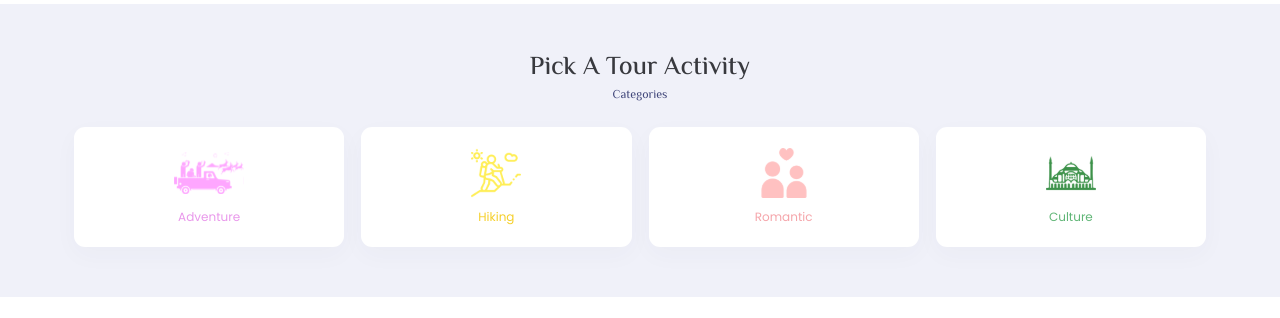
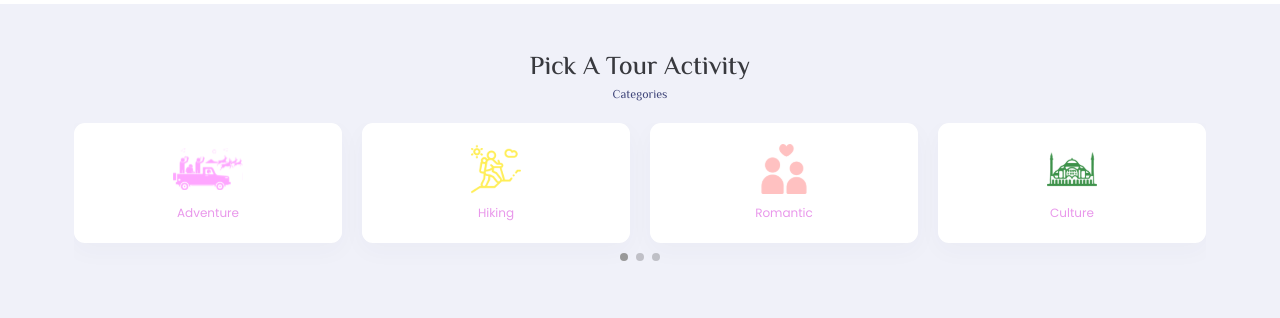
Before and after one commit to M-Zeeshan-Ahsan/control-loops-frontend-test, a React (Vite) app: page / in a window 1280 px wide. Shown: the part 1320-1638 px from the top of the page. Built offline with nearby package versions, Linux system fonts and the light colour scheme.

Commit message:
swipper updated

```diff
--- a/package.json
+++ b/package.json
@@ -11,7 +11,8 @@
   },
   "dependencies": {
     "react": "^19.2.8",
-    "react-dom": "^19.2.8"
+    "react-dom": "^19.2.8",
+    "swiper": "^14.1.0"
   },
   "devDependencies": {
     "@eslint/js": "^10.0.1",
--- a/src/components/activities/TourActivities/TourActivities.css
+++ b/src/components/activities/TourActivities/TourActivities.css
@@ -17,7 +17,18 @@
 .centered h2 {
   margin-bottom: 3px;
 }
-
+.swiper {
+  padding-bottom: 30px;
+}
+.activities-section .swiper-pagination-bullet-active {
+  background: #999 !important;
+}
+.swiper-wrapper {
+  padding-bottom: 25px !important;
+}
+.swiper-pagination {
+  bottom: 0 !important;
+}
 @media (max-width: 680px) {
   .activities-grid {
     grid-template-columns: 1fr 1fr;
--- a/src/components/activities/TourActivities/TourActivities.jsx
+++ b/src/components/activities/TourActivities/TourActivities.jsx
@@ -5,6 +5,11 @@ import adventureIcon from "../../../assets/images/adventure.svg";
 import hikingIcon from "../../../assets/images/hiking.svg";
 import romanticIcon from "../../../assets/images/romantic.svg";
 import cultureIcon from "../../../assets/images/culture.svg";
+import { Swiper, SwiperSlide } from "swiper/react";
+import { Pagination } from "swiper/modules";
+
+import "swiper/css";
+import "swiper/css/pagination";
 const activities = [
   {
     title: "Adventure",
@@ -22,6 +27,14 @@ const activities = [
     title: "Culture",
     icon: cultureIcon,
   },
+  {
+    title: "Adventure 2",
+    icon: adventureIcon,
+  },
+  {
+    title: "Hiking 2",
+    icon: hikingIcon,
+  },
 ];
 
 const TourActivities = () => {
@@ -33,11 +46,37 @@ const TourActivities = () => {
           <span>Categories</span>
         </div>
 
-        <div className="activities-grid">
+        {/* <div className="activities-grid">
           {activities.map(({ title, icon }) => (
             <ActivityCard key={title} title={title} icon={icon} />
           ))}
-        </div>
+        </div> */}
+        <Swiper
+          modules={[Pagination]}
+          pagination={{ clickable: true }}
+          spaceBetween={20}
+          slidesPerView={4}
+          breakpoints={{
+            0: {
+              slidesPerView: 1,
+            },
+            576: {
+              slidesPerView: 2,
+            },
+            768: {
+              slidesPerView: 3,
+            },
+            1024: {
+              slidesPerView: 4,
+            },
+          }}
+        >
+          {activities.map(({ title, icon }) => (
+            <SwiperSlide key={title}>
+              <ActivityCard title={title} icon={icon} />
+            </SwiperSlide>
+          ))}
+        </Swiper>
       </div>
     </section>
   );
```
Also changed, not shown: 1 other file (tests, documents, lock files or other folders).
